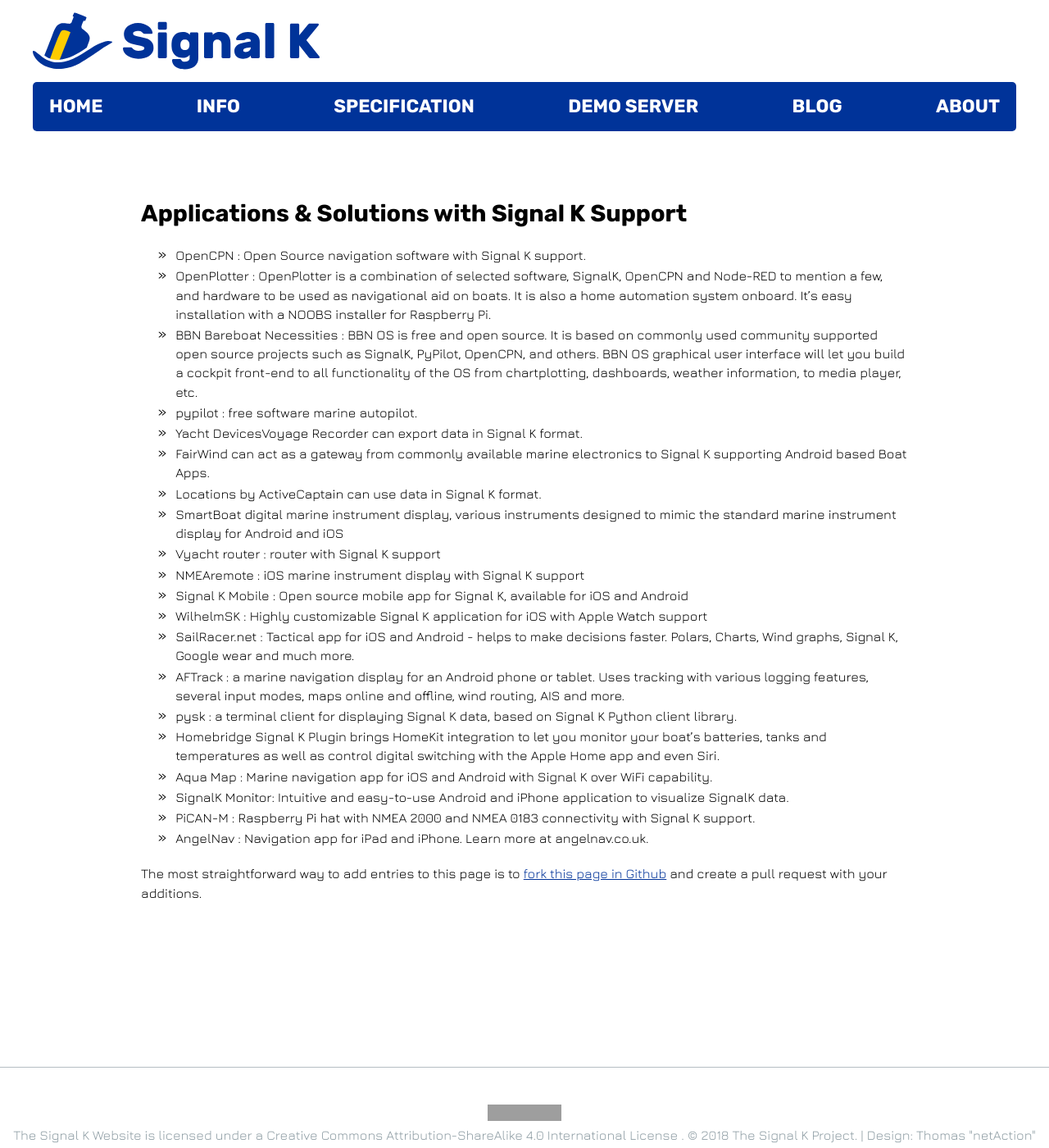
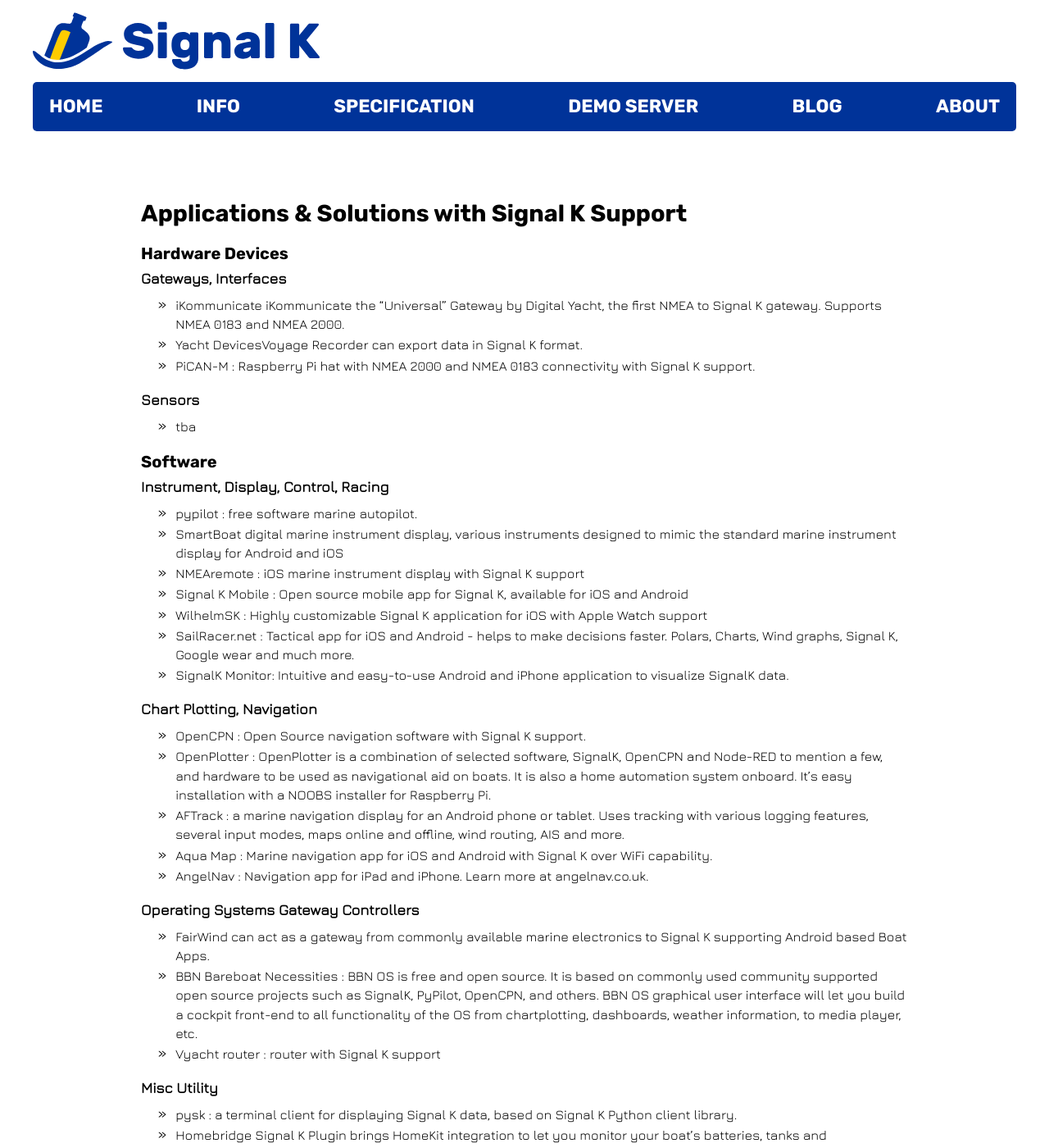
Before and after one commit to SignalK/signalk.github.io, a Jekyll site: the page built from solutions.md, in a window 1280 px wide and 1400 px high. Shown: the whole window at 82% size. Built offline with Jekyll 4.4.1, drawn with Linux system fonts in a browser that asks for light colours; nearby versions of some CDN libraries; some of the changed text lies outside the part shown; grey boxes are pictures that could not be loaded.

Commit message:
Update solutions.md, sorting hardware and software solutions

```diff
--- a/solutions.md
+++ b/solutions.md
@@ -6,28 +6,45 @@
 
 ## {{page.title}} with Signal K Support
 
-- [OpenCPN](https://opencpn.org/) : Open Source navigation software with Signal K support.
-- [OpenPlotter](https://openmarine.net/openplotter) : OpenPlotter is a combination of selected software, SignalK, OpenCPN and Node-RED to mention a few, and hardware to be used as navigational aid on boats. It is also a home automation system onboard. It's easy installation with a NOOBS installer for Raspberry Pi.
-- [BBN Bareboat Necessities](https://bareboat-necessities.github.io/) : BBN OS is free and open source. It is based on commonly used community supported open source projects such as SignalK, PyPilot, OpenCPN, and others. BBN OS graphical user interface will let you build a cockpit front-end to all functionality of the OS from chartplotting, dashboards, weather information, to media player, etc.
+### Hardware Devices
+
+#### Gateways, Interfaces
+- [iKommunicate](https://ikommunicate.com/) iKommunicate the "Universal" Gateway by Digital Yacht, the first NMEA to Signal K gateway. Supports NMEA 0183 and NMEA 2000.
+- [Yacht Devices](http://www.yachtd.com) [Voyage Recorder](http://www.yachtd.com/products/recorder.html) can export data in Signal K format.
+- [PiCAN-M](http://skpang.co.uk/catalog/picanm-with-nmea-0183-and-nmea-2000-connection-3a-smps-p-1599.html) : Raspberry Pi hat with NMEA 2000 and NMEA 0183 connectivity with Signal K support.
+
+#### Sensors
+- tba
+
+### Software
+#### Instrument, Display, Control, Racing
 - [pypilot](http://pypilot.org/) : free software marine autopilot.
-- [Yacht Devices](http://www.yachtd.com) [Voyage Recorder](http://www.yachtd.com/products/recorder.html) can export
-  data in Signal K format.
-- [FairWind](http://fairwind.uniparthenope.it) can act as a gateway from commonly available marine electronics to
-  Signal&nbsp;K supporting Android based Boat Apps.
-- [Locations](https://activecaptain.com/locations/index.php) by [ActiveCaptain](https://activecaptain.com/index.php) can use data in Signal K format.
 - SmartBoat digital marine instrument display, various instruments designed to mimic the standard marine instrument display for [Android](https://play.google.com/store/apps/details?id=com.smartboatnetwork.smartboat) and [iOS](https://itunes.apple.com/us/app/smartboat/id1299526775)
-- [Vyacht router](http://vyacht.net/) : router with Signal K support
 - [NMEAremote](http://www.zapfware.de/en/products/nmearemote/) : iOS marine instrument display with Signal K support
 - [Signal K Mobile](https://github.com/itemir/signalk-mobile) : Open source mobile app for Signal K, available for iOS and Android
 - [WilhelmSK](https://itunes.apple.com/us/app/wilhelmsk/id1150499484?mt=8) : Highly customizable Signal K application for iOS with Apple Watch support
 - [SailRacer.net](http://sailracer.net) : Tactical app for iOS and Android - helps to make decisions faster. Polars, Charts, Wind graphs, Signal K, Google wear and much more.
+- [SignalK Monitor](https://www.youtube.com/watch?v=X8VbkD8WYV8): Intuitive and easy-to-use [Android](https://play.google.com/store/apps/details?id=com.belmille.signalkflutter) and [iPhone](https://apps.apple.com/fi/app/signalk-monitor/id1534189860) application to visualize SignalK data.
+
+#### Chart Plotting, Navigation
+- [OpenCPN](https://opencpn.org/) : Open Source navigation software with Signal K support.
+- [OpenPlotter](https://openmarine.net/openplotter) : OpenPlotter is a combination of selected software, SignalK, OpenCPN and Node-RED to mention a few, and hardware to be used as navigational aid on boats. It is also a home automation system onboard. It's easy installation with a NOOBS installer for Raspberry Pi.
 - [AFTrack](http://afischer-online.de/and/aftrack/) : a marine navigation display for an Android phone or tablet. Uses tracking with various logging features, several input modes, maps online and offline, wind routing, AIS and more.
+- [Aqua Map](http://www.globalaquamaps.com) : Marine navigation app for iOS and Android with Signal K over WiFi capability.
+- [AngelNav](https://www.angelnav.co.uk/) : Navigation app for iPad and iPhone. Learn more at [angelnav.co.uk](https://www.angelnav.co.uk/).
+
+#### Operating Systems Gateway Controllers
+- [FairWind](http://fairwind.uniparthenope.it) can act as a gateway from commonly available marine electronics to
+  Signal&nbsp;K supporting Android based Boat Apps.
+- [BBN Bareboat Necessities](https://bareboat-necessities.github.io/) : BBN OS is free and open source. It is based on commonly used community supported open source projects such as SignalK, PyPilot, OpenCPN, and others. BBN OS graphical user interface will let you build a cockpit front-end to all functionality of the OS from chartplotting, dashboards, weather information, to media player, etc.
+- [Vyacht router](http://vyacht.net/) : router with Signal K support
+
+#### Misc Utility
 - [pysk](https://github.com/ph1l/pysk) : a terminal client for displaying Signal K data, based on [Signal K Python client library](https://github.com/ph1l/python-signalk-client).
 - [Homebridge Signal K Plugin](https://www.npmjs.com/package/homebridge-signalk) brings [HomeKit](https://www.apple.com/ios/home/) integration to let you monitor your boat's batteries, tanks and temperatures as well as control digital switching with the Apple Home app and even Siri.
-- [Aqua Map](http://www.globalaquamaps.com) : Marine navigation app for iOS and Android with Signal K over WiFi capability.
-- [SignalK Monitor](https://www.youtube.com/watch?v=X8VbkD8WYV8): Intuitive and easy-to-use [Android](https://play.google.com/store/apps/details?id=com.belmille.signalkflutter) and [iPhone](https://apps.apple.com/fi/app/signalk-monitor/id1534189860) application to visualize SignalK data.
-- [PiCAN-M](http://skpang.co.uk/catalog/picanm-with-nmea-0183-and-nmea-2000-connection-3a-smps-p-1599.html) : Raspberry Pi hat with NMEA 2000 and NMEA 0183 connectivity with Signal K support.
-- [AngelNav](https://www.angelnav.co.uk/) : Navigation app for iPad and iPhone. Learn more at [angelnav.co.uk](https://www.angelnav.co.uk/).
+
+#### Platforms
+- [Locations](https://activecaptain.com/locations/index.php) by [ActiveCaptain](https://activecaptain.com/index.php) can use data in Signal K format.
 
 
 
```
